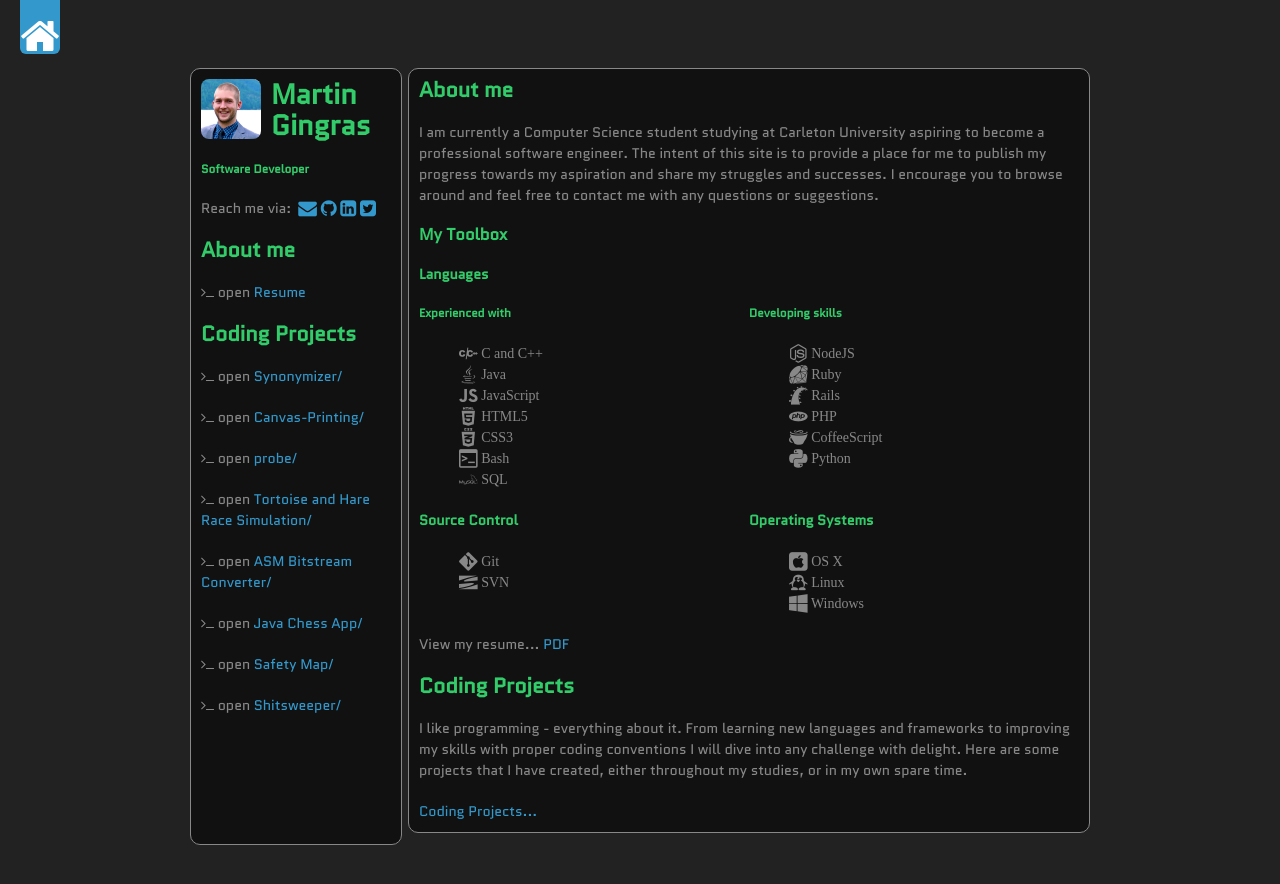
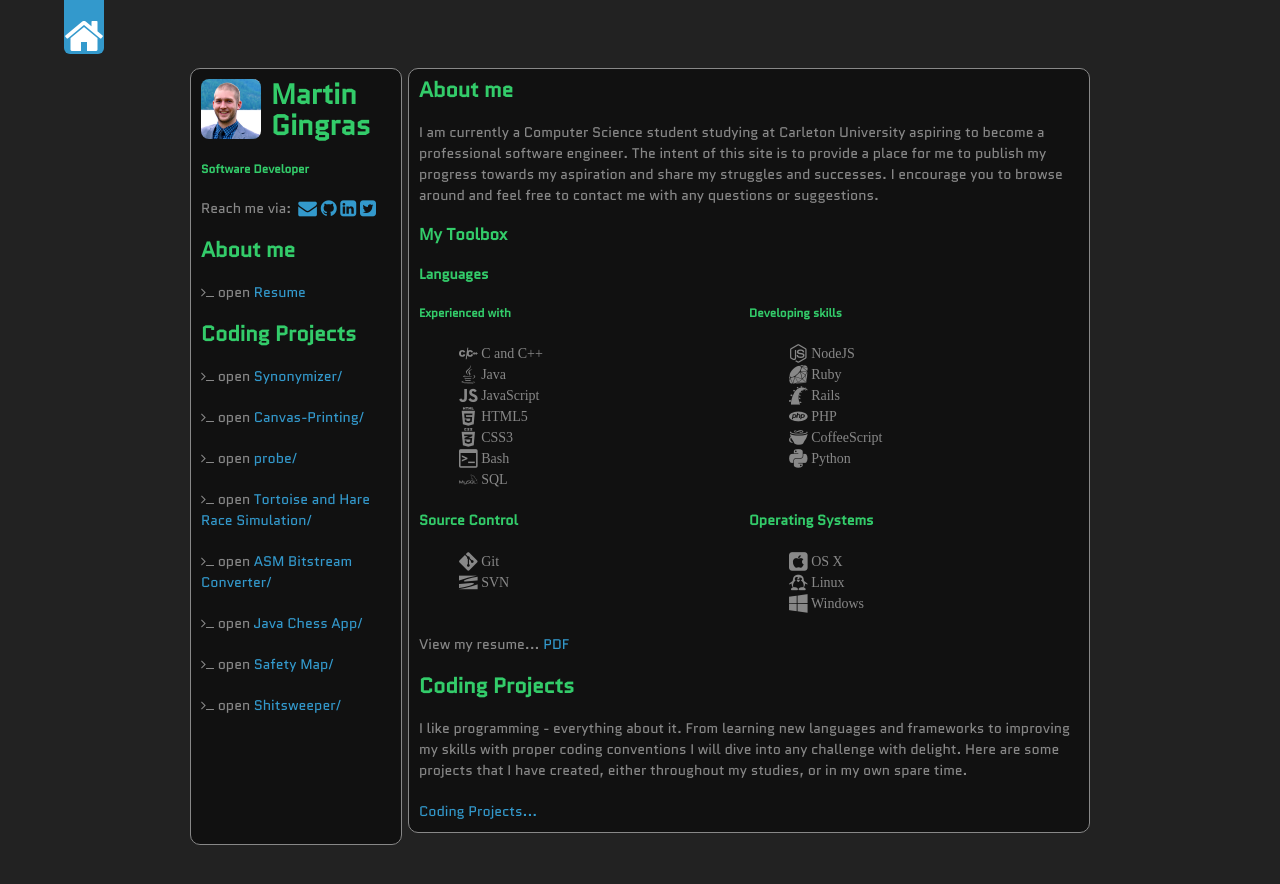
Before and after one commit to mgingras/The-old-mgingras.ca, a Jekyll site: the page built from index.html, in a window 1280 px wide. Shown: the top 884 px of the page. Built offline with Jekyll 4.4.1, drawn with Linux system fonts in a browser that asks for light colours; some web fonts are replaced; Markdown is read by kramdown in place of the engine named in the settings.

Commit message:
changed home button

```diff
--- a/css/styles.css
+++ b/css/styles.css
@@ -50,18 +50,18 @@ body {
 }
 
 .homeButton {
-  position:fixed;
-  top:-6px;
-  left:20px;
+  position: fixed;
+  top: -6px;
+  left: 5%;
   height:60px;
   width:40px;
-  background-color:#39c;
-  text-color:white;
+  background-color: #39c;
+  text-color: white;
   -moz-border-radius: 6px;
   -webkit-border-radius: 6px;
   border-radius: 6px;
   text-align: center;
-  z-index:1;
+  z-index: 1;
 }
 
 h1, h2, h3, h4, h5, h6 {
@@ -279,11 +279,13 @@ footer {
     border: 0px;
     background: #222;
   }
-
+  .homeButton {
+    left: inherit;
+    right: 25%;
+  }
   .sidebar ul, .sidebar p.view {
     position:static;
   }
-
   pre, code {
     word-wrap:normal;
   }
@@ -294,12 +296,15 @@ footer {
     padding:15px;
     padding-top: 60px;
   }
-
   .sidebar ul {
     display:none;
   }
   .resume {
     width:400px;
+  }
+  .homeButton {
+    left: inherit;
+    right: 10%;
   }
 }
 
```
